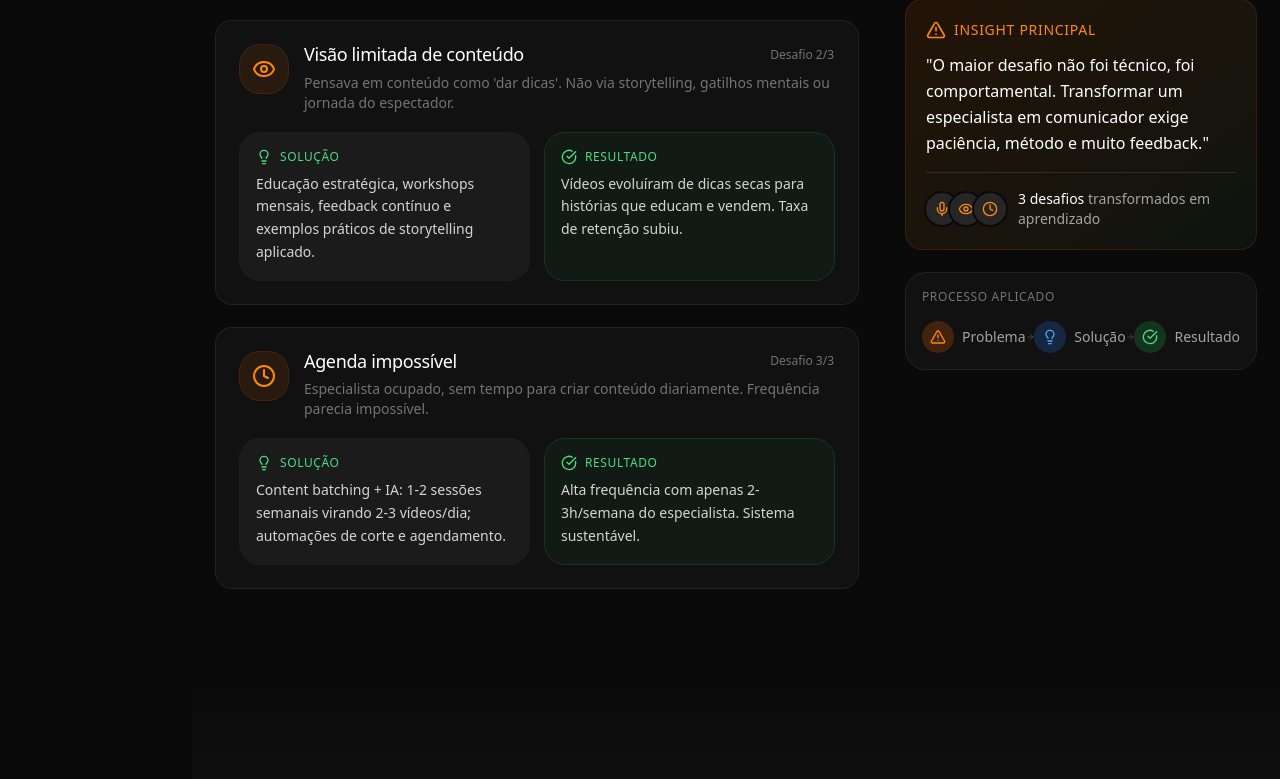
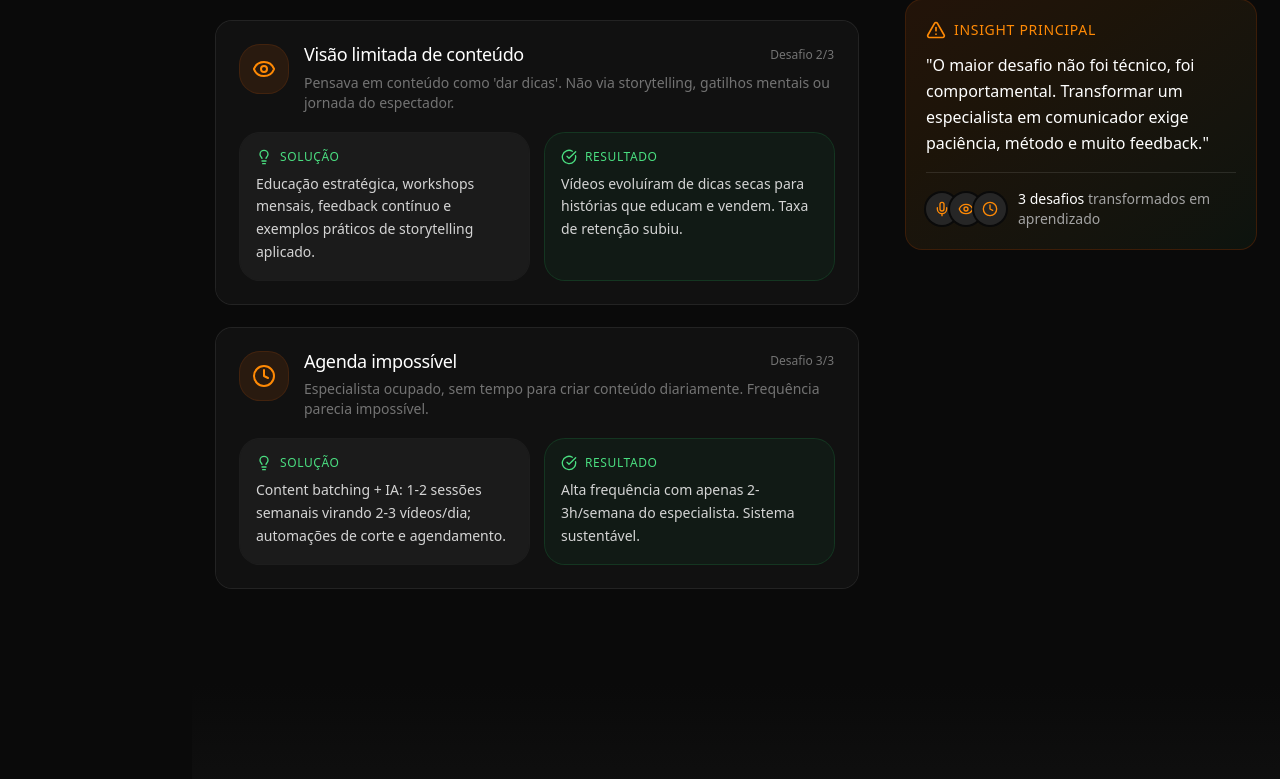
Before and after one commit to brunofalci00/portifolio, a Next.js app in the folder web/: page /projetos/trendly in a window 1280 px wide. Shown: the part 7016-7795 px from the top of the page. Built offline with nearby package versions, Linux system fonts and the light colour scheme.

Commit message:
Remove process flow section from challenges - Problema, Solução, Resultado

```diff
--- a/web/src/components/trendly/ChallengesSection.tsx
+++ b/web/src/components/trendly/ChallengesSection.tsx
@@ -9,7 +9,6 @@ import {
   Mic,
   Eye,
   Clock,
-  ArrowRight,
 } from "lucide-react";
 
 const desafios = [
@@ -206,40 +205,6 @@ export function ChallengesSection() {
               </div>
             </motion.div>
 
-            {/* Process flow */}
-            <motion.div
-              initial={{ opacity: 0, y: 20 }}
-              whileInView={{ opacity: 1, y: 0 }}
-              viewport={{ once: true }}
-              transition={{ duration: 0.6, delay: 0.3 }}
-              className="p-4 rounded-xl bg-neutral-900/60 ring-1 ring-white/10"
-            >
-              <p className="text-xs text-neutral-500 uppercase tracking-wider mb-4">
-                Processo aplicado
-              </p>
-              <div className="flex items-center justify-between">
-                <div className="flex items-center gap-2">
-                  <div className="w-8 h-8 rounded-full bg-orange-500/20 flex items-center justify-center">
-                    <AlertTriangle className="w-4 h-4 text-orange-400" />
-                  </div>
-                  <span className="text-sm text-neutral-400">Problema</span>
-                </div>
-                <ArrowRight className="w-4 h-4 text-neutral-600" />
-                <div className="flex items-center gap-2">
-                  <div className="w-8 h-8 rounded-full bg-blue-500/20 flex items-center justify-center">
-                    <Lightbulb className="w-4 h-4 text-blue-400" />
-                  </div>
-                  <span className="text-sm text-neutral-400">Solução</span>
-                </div>
-                <ArrowRight className="w-4 h-4 text-neutral-600" />
-                <div className="flex items-center gap-2">
-                  <div className="w-8 h-8 rounded-full bg-emerald-500/20 flex items-center justify-center">
-                    <CheckCircle className="w-4 h-4 text-emerald-400" />
-                  </div>
-                  <span className="text-sm text-neutral-400">Resultado</span>
-                </div>
-              </div>
-            </motion.div>
           </div>
         </div>
       </div>
```
Also changed, not shown: 1 other file (tests, documents, lock files or other folders).
